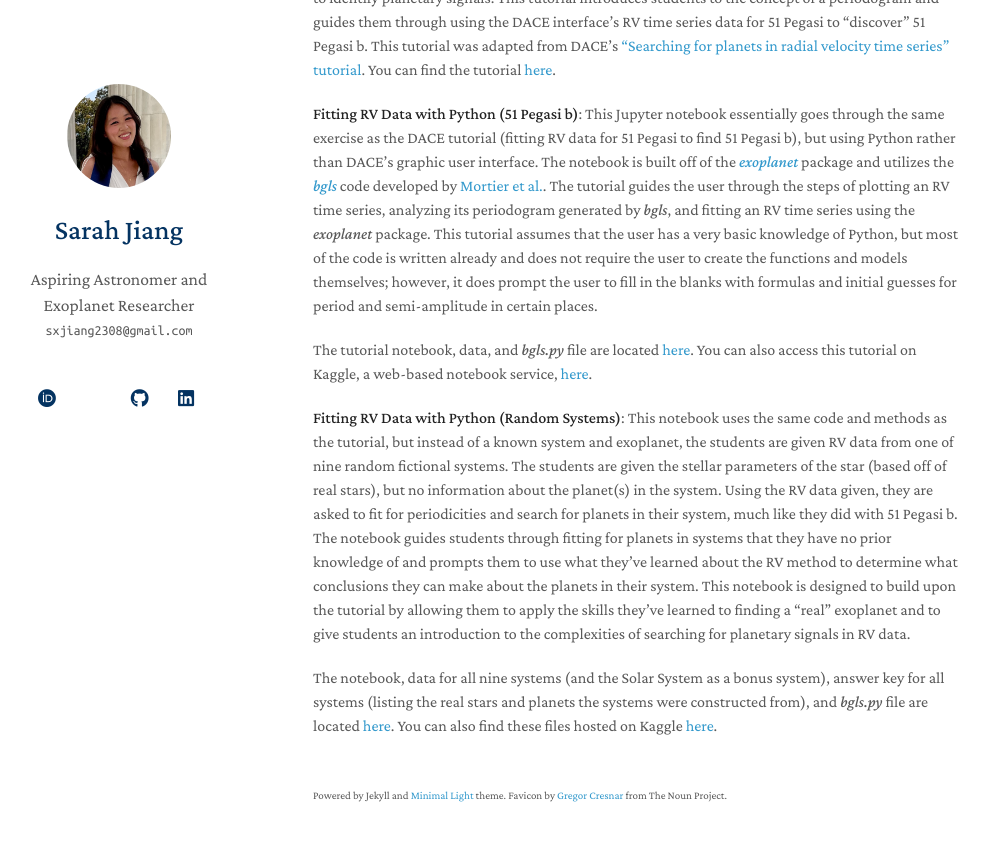
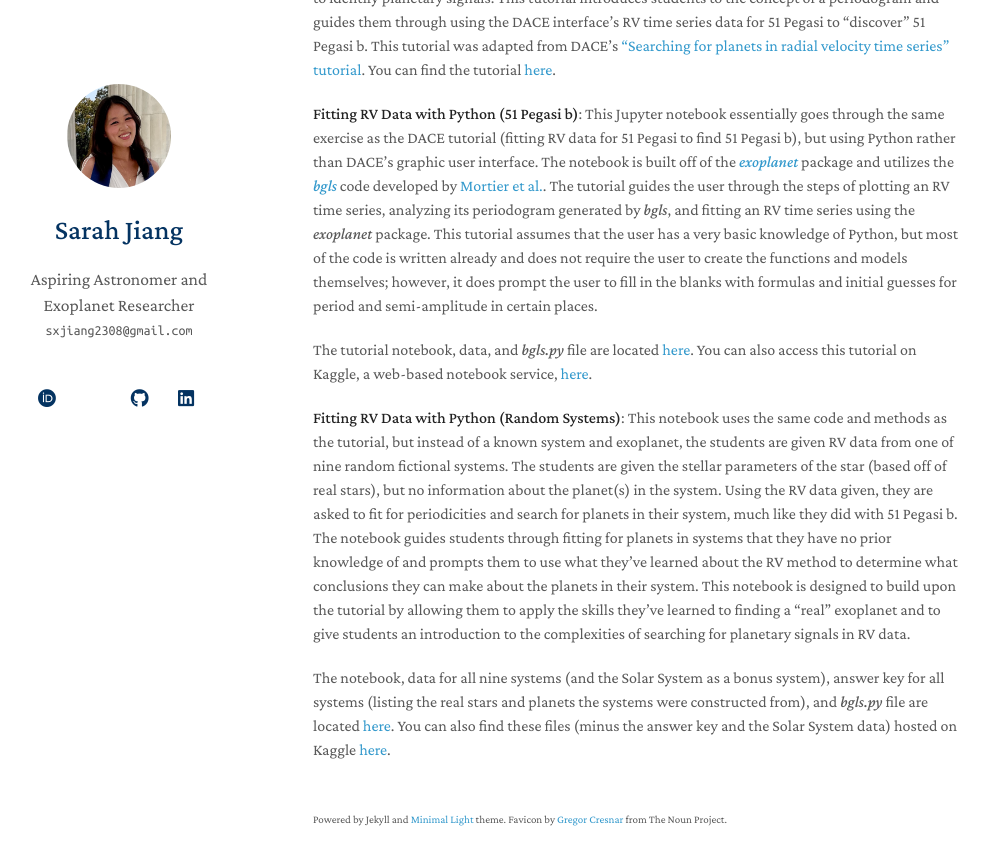
Before and after one commit to sarahxj/sarahxj.github.io, a Jekyll site: the page built from pfa.md, in a window 1280 px wide and 900 px high, scrolled down 703 px. Shown: the top 865 px of the window, without its empty margins (157-1146 px from the left). Built offline with Jekyll 4.4.1, drawn with Linux system fonts in a browser that asks for light colours; nearby versions of some CDN libraries; a style sheet for code colours, icons or effects is not loaded; our own code applies the rules of GitHub Pages for plain Markdown files.

Commit message:
Update pfa.md

```diff
--- a/pfa.md
+++ b/pfa.md
@@ -20,4 +20,4 @@ The tutorial notebook, data, and *bgls.py* file are located [here](https://drive
 
 **Fitting RV Data with Python (Random Systems)**: This notebook uses the same code and methods as the tutorial, but instead of a known system and exoplanet, the students are given RV data from one of nine random fictional systems. The students are given the stellar parameters of the star (based off of real stars), but no information about the planet(s) in the system. Using the RV data given, they are asked to fit for periodicities and search for planets in their system, much like they did with 51 Pegasi b. The notebook guides students through fitting for planets in systems that they have no prior knowledge of and prompts them to use what they've learned about the RV method to determine what conclusions they can make about the planets in their system. This notebook is designed to build upon the tutorial by allowing them to apply the skills they've learned to finding a "real" exoplanet and to give students an introduction to the complexities of searching for planetary signals in RV data.
 
-The notebook, data for all nine systems (and the Solar System as a bonus system), answer key for all systems (listing the real stars and planets the systems were constructed from), and *bgls.py* file are located [here](https://drive.google.com/drive/folders/1ZkZ3l-_WiyIR7M_1Yt0_qZh5gukph5Bn?usp=sharing). You can also find these files hosted on Kaggle [here](https://www.kaggle.com/code/sxjiang2308/pfa-group-projects-fitting-rv-data).
+The notebook, data for all nine systems (and the Solar System as a bonus system), answer key for all systems (listing the real stars and planets the systems were constructed from), and *bgls.py* file are located [here](https://drive.google.com/drive/folders/1ZkZ3l-_WiyIR7M_1Yt0_qZh5gukph5Bn?usp=sharing). You can also find these files (minus the answer key and the Solar System data) hosted on Kaggle [here](https://www.kaggle.com/code/sxjiang2308/pfa-group-projects-fitting-rv-data).
```
